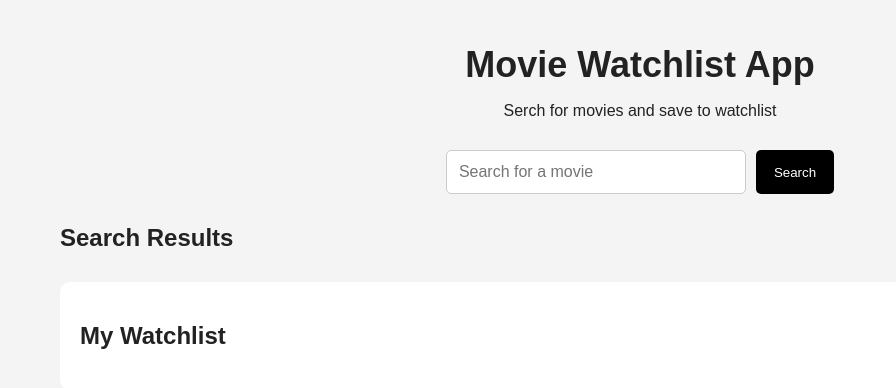
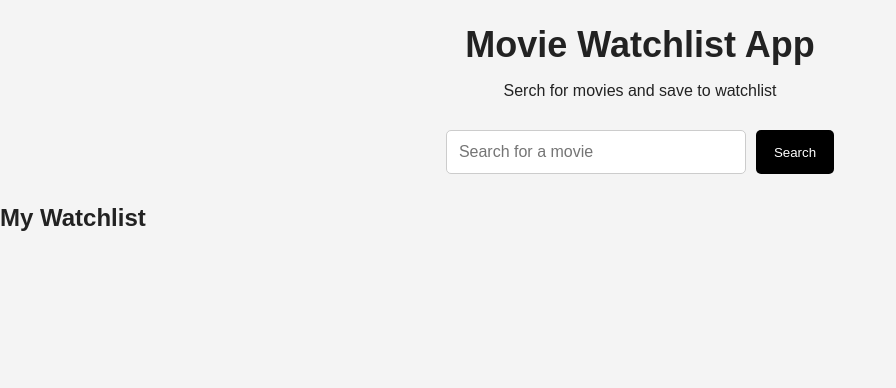
Before and after one commit to Quincy-Bee/SBA-320H---React-Web-Application-Project, a React app in the folder frontend/: page / in a window 1280 px wide. Shown: the top 388 px of the page, without its empty margins (0-896 px from the left). Built offline with nearby package versions, Linux system fonts and the light colour scheme; the HTML template or start-up script is replaced by a standard one.

Commit message:
fixed naming

```diff
--- a/frontend/src/App.jsx
+++ b/frontend/src/App.jsx
@@ -2,7 +2,7 @@ import { useState, useEffect } from "react";
 import Header from "./components/Header";
 import SearchBar from "./components/SearchBar";
 import MovieList from "./components/MovieList";
-import Watchlist from "./components/Watchlist";
+import WatchList from "./components/WatchList";
 
 function App() {
 
@@ -40,7 +40,7 @@ function App() {
 
 
   return (
-    <div className="app">
+    <div>
 
       <Header />
 
@@ -48,28 +48,16 @@ function App() {
         setMovies={setMovies}
       />
 
-
-      <section className="movie-section">
-
-        <h2>Search Results</h2>
-
       <MovieList
         movies={movies}
         watchlist={watchlist}
         setWatchlist={setWatchlist}
       />
 
-      </section>
-
-
-      <section className="watchlist-section">
-
-        <Watchlist
+      <WatchList
         watchlist={watchlist}
         removeFromWatchlist={removeFromWatchlist}
       />
-
-      </section>
 
     </div>
   );
```
Lines whose indentation alone changed are shown as unchanged.
